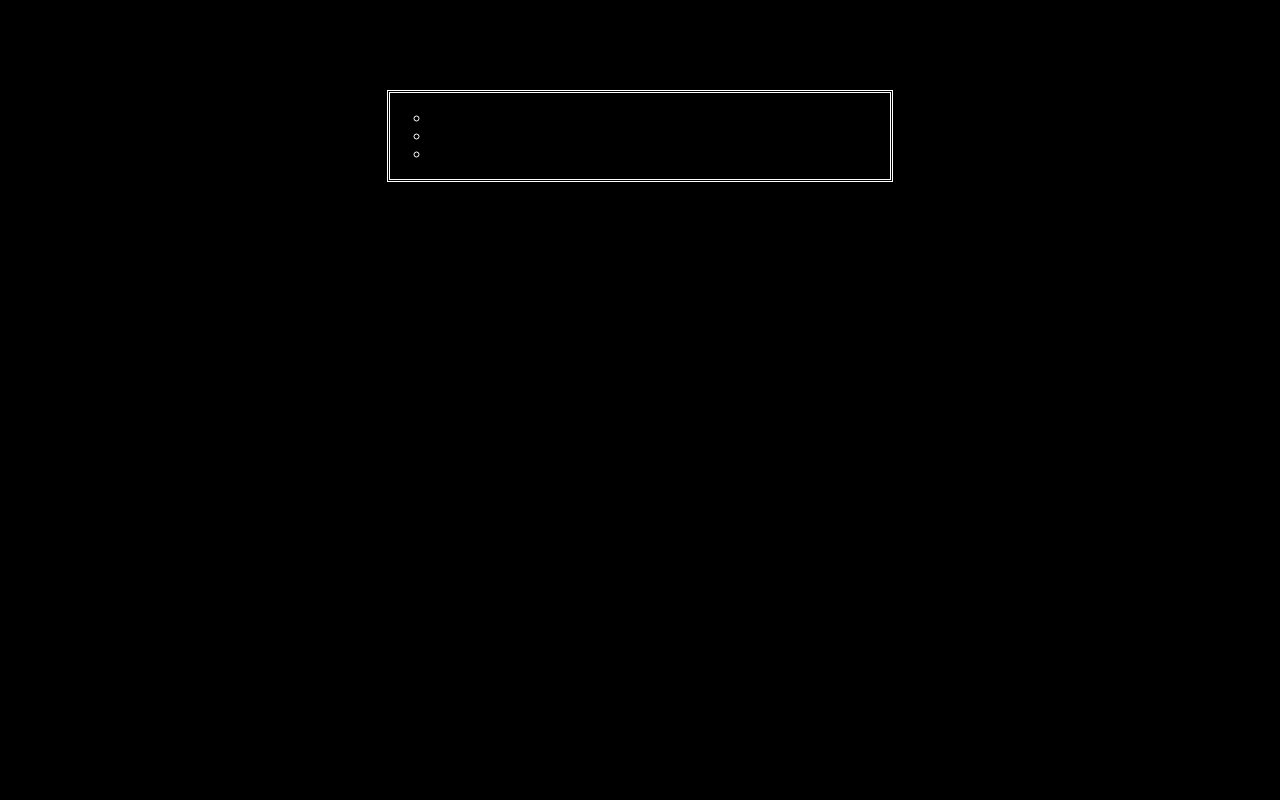
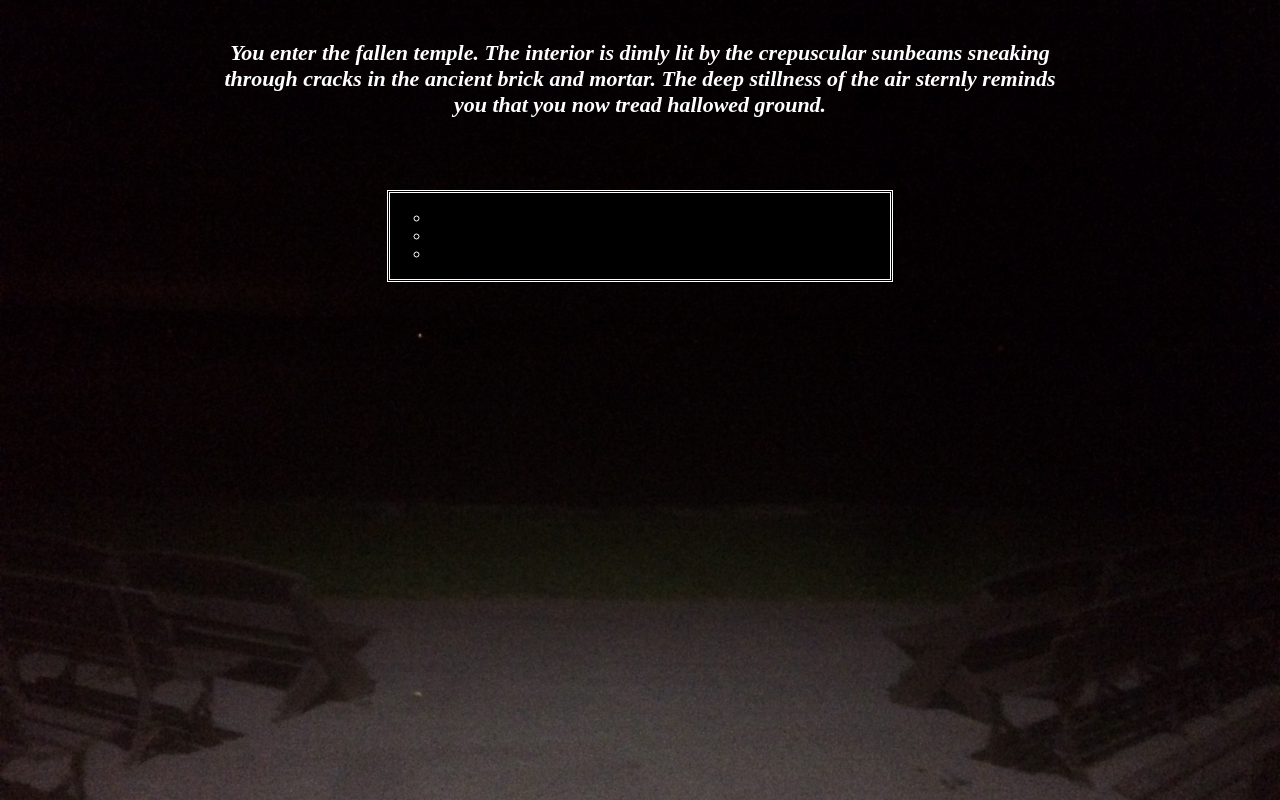
Before and after one commit to vardavarr/vardavarr.github.io, a plain HTML site: page temple-1.html in a window 1280 px wide. Drawn offline with Linux system fonts and the light colour scheme.

Commit message:
temple bg test

```diff
--- a/temple-1.html
+++ b/temple-1.html
@@ -3,9 +3,16 @@
 	<head>
 		<title>dreamworld</title>
 	<link rel="stylesheet" href="css/game stylesheet.css">
+	<style>
+		html {
+			background: url(../images/benches.jpg) no-repeat center fixed;
+			background-color: black;
+			background-size: cover;
+		}
+	</style>
 	</head>
 		<div class="dialogue">
-			<p><i></i></p>
+			<p><i>You enter the fallen temple. The interior is dimly lit by the crepuscular sunbeams sneaking through cracks in the ancient brick and mortar. The deep stillness of the air sternly reminds you that you now tread hallowed ground.</i></p>
 		</div>
 		<div class="answers-box">
 			<ul>
```
Also changed, not shown: images/benches.jpg (added).
